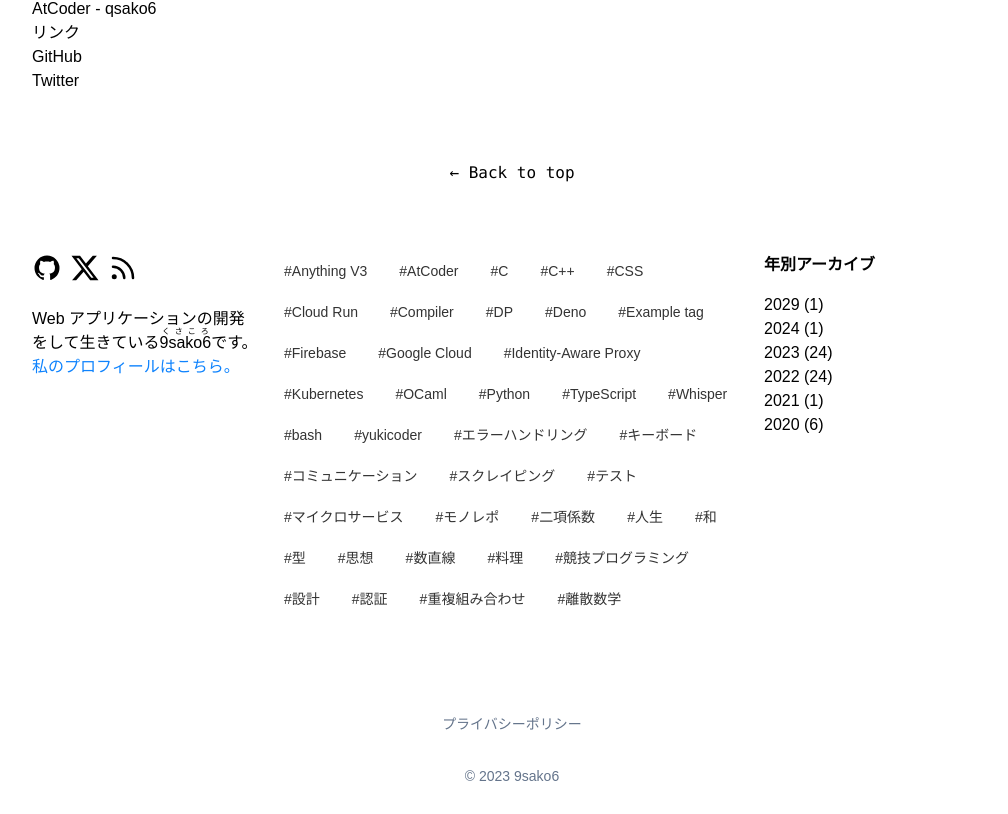
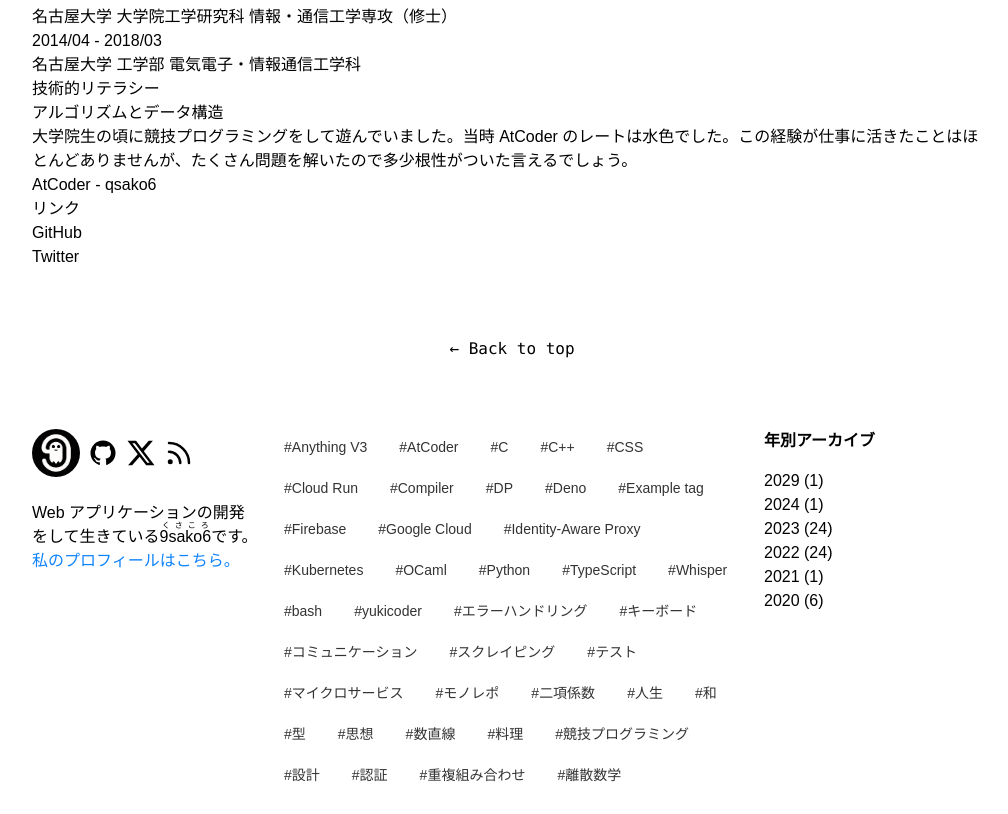
Before and after one commit to 9sako6/9sako6.github.io, a Next.js app in the folder blog-web/: page /about in a window 1280 px wide. Shown: the part 671-1485 px from the top of the page, without its empty margins (128-1136 px from the left). Built offline with nearby package versions, Linux system fonts and the light colour scheme.

Commit message:
New icon

```diff
--- a/blog-web/posts/00example.md
+++ b/blog-web/posts/00example.md
@@ -10,4 +10,4 @@ date: "2030-01-01T00:00:00.000+09:00"
 
 # タイトル
 
-![icon](/images/icon.nine.webp)
+![icon](/images/icon.obake.png)
--- a/blog-web/src/app/about/page.mdx
+++ b/blog-web/src/app/about/page.mdx
@@ -1,3 +1,5 @@
+<img src="/icon.obake.png" width="128px" />
+
 Web アプリケーションの開発をしている <ruby> 9sako6 <rp>(</rp><rt>くさころ</rt><rp>)</rp> </ruby> です。
 このブログでは、Web アプリ開発にまつわる技術的な話を書きます。設計であったり、特定の技術であったり (TypeScript, React, Rust, Kubernetes)。
 週に1回、新たな記事が公開される予定です。
@@ -15,7 +17,9 @@ Web アプリケーションの開発をしている <ruby> 9sako6 <rp>(</rp><rt
 # 経歴
 
 - 2022/11 - 現在
-  - [Uzabase, Inc.](https://www.uzabase.com/en/) / SaaS Product Div.
+  - [Uzabase, Inc.](https://www.uzabase.com/en/)
+    - NewsPicks (2024/01 - 現在)
+    - SaaS Product team (2022/11 - 2023/12)
 - 2020/04 - 2022/09 (2 yrs 6 mos)
   - [株式会社永和システムマネジメント](https://esm.co.jp/) / アジャイル事業部
 - 2018/04 - 2020/03
--- a/blog-web/src/app/layout.tsx
+++ b/blog-web/src/app/layout.tsx
@@ -39,7 +39,7 @@ export const metadata: Metadata = {
     siteName: process.env.siteTitle,
     images: [
       {
-        url: "/icon.nine.webp",
+        url: "/icon.obake.png",
       },
     ],
   },
@@ -47,7 +47,7 @@ export const metadata: Metadata = {
     card: "summary",
     site: "@9sako6",
     creator: "@9sako6",
-    images: "/icon.nine.webp",
+    images: "/icon.obake.png",
   },
 };
 
--- a/blog-web/src/app/sharedMetadata.ts
+++ b/blog-web/src/app/sharedMetadata.ts
@@ -6,7 +6,7 @@ export const defaultOpenGraph = {
   siteName: process.env.siteTitle,
   images: [
     {
-      url: `${process.env.siteUrl}/icon.nine.webp`,
+      url: `${process.env.siteUrl}/icon.obake.png`,
     },
   ],
 };
@@ -15,5 +15,5 @@ export const defaultTwitter = {
   card: "summary",
   site: "@9sako6",
   creator: "@9sako6",
-  images: `${process.env.siteUrl}/icon.nine.webp`,
+  images: `${process.env.siteUrl}/icon.obake.png`,
 };
--- a/blog-web/src/components/ui/Footer/Footer.module.scss
+++ b/blog-web/src/components/ui/Footer/Footer.module.scss
@@ -12,6 +12,14 @@
 }
 .archiveListHeader {
   font-weight: bold;
+}
+.faceIcon {
+  border-radius: 100%;
+  width: 48px;
+  height: 48px;
+  &:hover {
+    transform: scale(1.05);
+  }
 }
 .iconContainer {
   width: 30px;
--- a/blog-web/src/components/ui/Footer/Footer.tsx
+++ b/blog-web/src/components/ui/Footer/Footer.tsx
@@ -22,7 +22,15 @@ export const Footer = async () => {
       <div className="grid md:grid-cols-4 md:gap-4">
         <section>
           <div className="flex items-center gap-2">
-            <nav className="flex gap-2 text-3xl cursor-pointer">
+            <nav className="flex gap-2 text-3xl cursor-pointer items-center">
+              <Link href="/about">
+                {/* eslint-disable-next-line @next/next/no-img-element */}
+                <img
+                  src="/icon.obake.png"
+                  alt="9sako6's icon"
+                  className={styles.faceIcon}
+                />
+              </Link>
               <div className={styles.iconContainer}>
                 <a
                   href="https://github.com/9sako6"
--- a/blog-web/src/scripts/generate-rss.ts
+++ b/blog-web/src/scripts/generate-rss.ts
@@ -22,7 +22,7 @@ async function main() {
     id: blogUrl,
     link: blogUrl,
     language: "ja",
-    image: `${blogUrl}/icon.nine.webp`,
+    image: `${blogUrl}/icon.obake.png`,
     favicon: `${blogUrl}/favicon.ico`,
     copyright: `All rights reserved ${new Date().getFullYear()}, 9sako6`,
     feedLinks: {
```
Also changed, not shown: blog-web/public/icon.obake.png (added), 1 other file (tests, documents, lock files or other folders).
